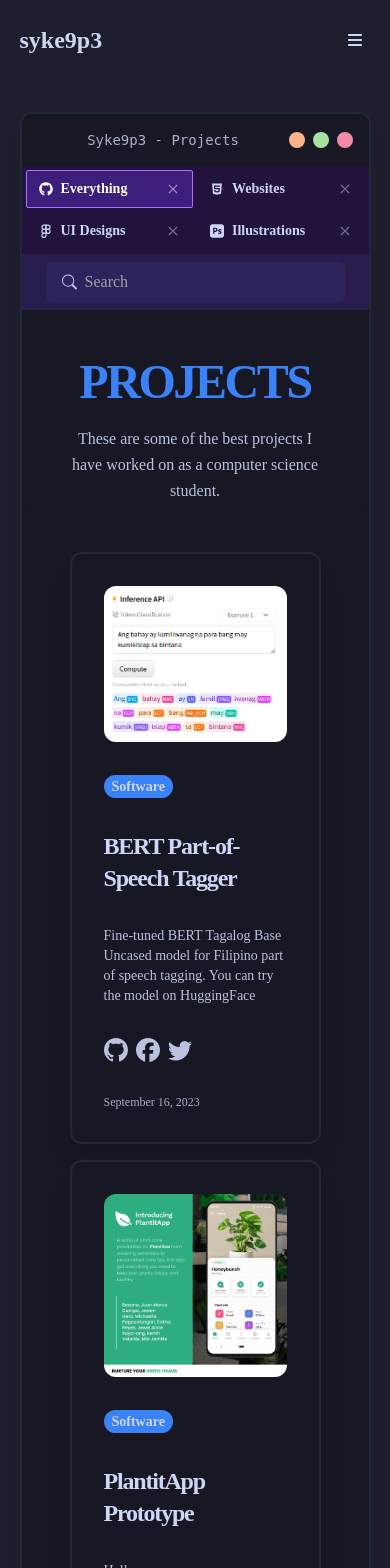
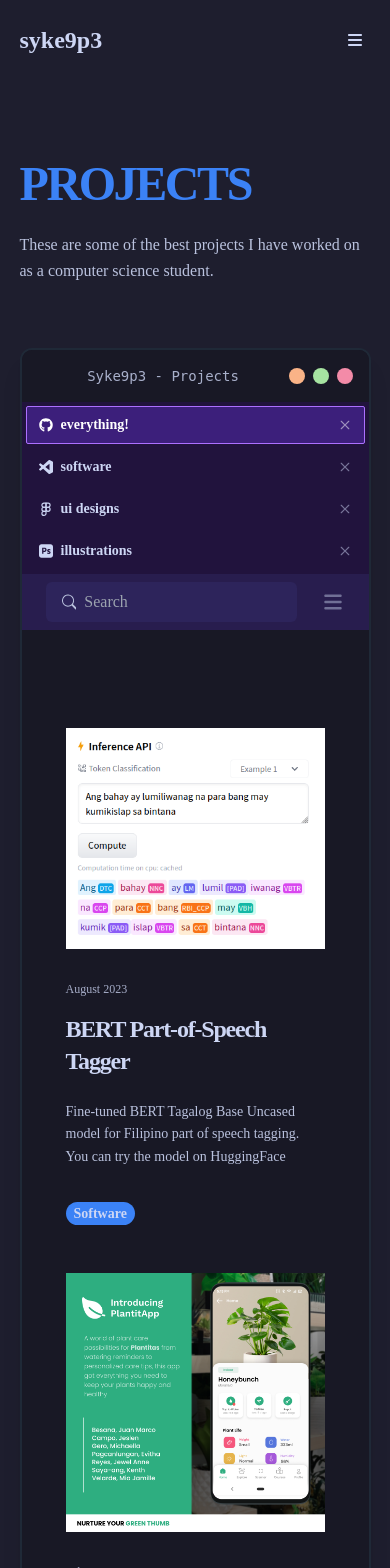
Before and after one commit to syke9p3/syke-portfolio-v2, a React (Vite) app: page /projects in a window 390 px wide. Shown: the top 1568 px of the page. Built offline with nearby package versions, Linux system fonts and the light colour scheme.

Commit message:
animation updates

```diff
--- a/src/components/Navbar.tsx
+++ b/src/components/Navbar.tsx
@@ -45,12 +45,12 @@ const Navbar: React.FC = () => {
               <p>{<FaBars />}</p>
             </button>
             <hr className="opacity-10 md:hidden" />
-            <ul className="flex flex-col items-center md:gap-6 md:flex-row max-h-[calc(100vh-5rem)] overflow-y-auto">
+            <ul className="flex flex-col items-center md:gap-6 md:flex-row max-h-[calc(100vh-5rem)] overflow-y-auto relative">
               {navItems.map((item, i) => (
                 <Link
                   to={item.link}
                   key={i}
-                  className="grid place-items-center py-3 w-full rounded md:w-auto md:py-0 text-catppuccinSubtext1 hover:bg-slate-800"
+                  className="grid relative place-items-center px-1 py-6 w-full rounded nav-item md:w-auto md:py-0 text-catppuccinSubtext1 hover:bg-slate-800"
                 >
                   <li className="font-medium">{item.name}</li>
                 </Link>
--- a/src/components/ProjectCard.tsx
+++ b/src/components/ProjectCard.tsx
@@ -1,7 +1,5 @@
 import { motion } from "framer-motion";
-import { BsGithub, BsTwitter } from "react-icons/bs";
 import { Link } from "react-router-dom";
-import { FaFacebook } from "react-icons/fa6";
 
 interface Project {
   id: number;
@@ -13,49 +11,39 @@ interface Project {
   type: string;
 }
 
+const ProjectCard = ({ project }: { project: Project }) => {
 
-const ProjectCard = ({project} : { project: Project }) => {
   return (
     <motion.div
       initial={{ opacity: 0, y: -50 }}
-      animate={{ opacity: 1, y: 0 }}
-      transition={{ duration: 0.5 }}
+      // animate={{ opacity: 1, y: 0 }}
+      transition={{ duration: 0.5, delay: 0.5 }}
+      whileInView={{ opacity: 1, y: 0 }}
     >
-      <div className="grid grid-cols-1 col-span-1 gap-8 p-8 lg:grid-cols-2">
-        <div className="overflow-hidden rounded-xl max-h-[250px]">
+
+      <div className="grid grid-cols-1 col-span-1 gap-8 sm:p-8">
+        <Link to={project.link} target="_blank" className="rounded-md">
           <img
             src={project.imgSrc}
             alt=""
-            className="object-cover col-span-1 transition-all duration-150 ease-in cursor-pointer md:h-full"
+            className="col-span-1 transition-all duration-150 ease-in cursor-pointer max-h-[400px]"
           />
-        </div>
-        <div className="flex flex-col col-span-1 gap-8">
-          <div>
-            <span className={`px-2 py-1 text-sm font-semibold bg-blue-500 rounded-full`}>
-              Software
-            </span>
+        </Link>
+        <div>
+          <div className="flex flex-col col-span-1">
+            <p className="mt-auto text-xs text-catppuccinSubtext0">
+              {project.date}
+            </p>
+            <h1 className="mt-4 mb-6 text-2xl font-semibold">{project.name}</h1>
+            <p className="text-sm leading-relaxed text-catppuccinSubtext1">
+              {project.description}
+            </p>
+            <div className="my-8">
+              <span className={`px-2 py-1 text-sm font-semibold bg-blue-500 rounded-full`}>
+                Software
+              </span>
+            </div>
           </div>
-          <h1 className="text-2xl font-semibold">{project.name}</h1>
-          <p className="max-w-md text-sm text-catppuccinSubtext1">
-            {project.description}
-          </p>
-          <div className="flex gap-2">
-            <Link to={"/"}>
-              <BsGithub size={24} />
-            </Link>
-            <Link to={"/"}>
-              <FaFacebook size={24} />
-            </Link>
-            <Link to={"/"}>
-              <BsTwitter size={24} />
-            </Link>
-            {/* <Link to={'/'}> */}
-            {/* TODO: create custom icon component  */}
-            {/* </Link> */}
-          </div>
-          <p className="mt-auto text-xs text-catppuccinSubtext0">
-            September 16, 2023
-          </p>
         </div>
       </div>
     </motion.div>
--- a/src/components/Window.tsx
+++ b/src/components/Window.tsx
@@ -1,24 +1,40 @@
 import React from "react";
+import { motion } from 'framer-motion'
 
-
-
-
-
-const Window = ({header, children}: { header?: string, children: React.ReactNode }) => {
+const Window = ({
+  header,
+  children,
+  delay
+}: {
+  header?: string;
+  delay?: number;
+  children: React.ReactNode;
+}) => {
   return (
-    <div className="overflow-hidden w-full rounded-xl border-2 border-gray-800 shadow-xl duration-75 ease-in transtion-all text-catppuccinSubtext1 bg-catppuccinMantle min-h-32 hover:border-catppuccinPeach group">
-      {header &&
-
-        <div className="flex overflow-hidden justify-between items-center p-4 bg-catppuccinMantle">
-        <span></span>
-        <span className="font-['monospace'] opacity-80 group-hover:opacity-100 text-sm truncate max-w-full">{header}</span>
-        <span className="flex space-x-2">
-          <span className="rounded-full b bg-catppuccinPeach size-4"></span>
-          <span className="rounded-full b bg-catppuccinGreen size-4"></span>
-          <span className="rounded-full b bg-catppuccinRed size-4"></span>
-        </span>
-      </div>}
-      <div className="">{children}</div>
+    <div className="overflow-hidden rounded-xl border-2 border-gray-800 shadow-xl hover:border-catppuccinPeach">
+      <div
+        className="w-full resize-y text-catppuccinSubtext1 bg-catppuccinMantle min-h-32 group"
+      >
+        {header && (
+          <div
+            className="flex overflow-hidden justify-between items-center p-4 bg-catppuccinMantle">
+            <span></span>
+            <span className="font-['monospace'] opacity-80 group-hover:opacity-100 text-sm truncate max-w-full">
+              {header}
+            </span>
+            <div
+              className="flex space-x-2">
+              <span className="rounded-full b bg-catppuccinPeach size-4"></span>
+              <span className="rounded-full b bg-catppuccinGreen size-4"></span>
+              <span className="rounded-full b bg-catppuccinRed size-4"></span>
+            </div>
+          </div>
+        )}
+        <motion.div
+      initial={{ opacity: 0}}
+      animate={{ opacity: 1}}
+      transition={{ duration: 0.5, delay: delay || 0}} className="">{children}</motion.div>
+      </div>
     </div>
   );
 };
--- /dev/null
+++ b/src/components/animation/CursorBlinker.tsx
@@ -0,0 +1,60 @@
+import { motion, useMotionValue, useTransform, animate } from "framer-motion";
+import { useEffect, useState } from "react";
+
+function CursorBlinker({blinkDelay}: {blinkDelay: number}) {
+
+  const cursorVariants = {
+    blinking: {
+      opacity: [0, 0, 0, 0, 1, 1, 1, 1],
+      transition: {
+        duration: 1,
+        repeat: Infinity,
+        repeatDelay: 0,
+        ease: "linear",
+        times: [0, 0.5, 0.5, 0.5, 0.5, 0.5, 0.5, 0.5, 1],
+        delay: blinkDelay
+      }
+    }
+  };
+
+  return (
+    <motion.div
+      variants={cursorVariants}
+      animate="blinking"
+      className="inline-block h-5 w-[10px] translate-y-1 bg-catppuccinText"
+    />
+  );
+}
+
+export default function TextAnim({baseText, delay, blinkDelay, removeCursor, removeCursorDelay}:{baseText: string, delay: number, blinkDelay: number, removeCursor?: boolean, removeCursorDelay: number }) {
+  const count = useMotionValue(0);
+  const [isTypingComplete, setIsTypingComplete] = useState(false);
+
+  useEffect(() => {
+    const timeoutId = setTimeout(() => {
+      const controls = animate(count, baseText.length, {
+        duration: 4,
+        ease: 'easeInOut',
+        onComplete: () => {removeCursor && setTimeout(() => setIsTypingComplete(true), removeCursorDelay * 1000)},
+      });
+      return controls.stop;
+    }, delay * 1000); // convert delay to milliseconds
+
+    return () => clearTimeout(timeoutId); // cleanup timeout on unmount
+  }, [baseText.length, delay, count]);
+
+  const rounded = useTransform(count, (latest) => Math.round(latest));
+  const displayText = useTransform(rounded, (latest) =>
+    baseText.slice(0, latest)
+  );
+
+
+  return (
+    <span className="">
+      <motion.span>
+         {displayText}
+      </motion.span>
+      {!isTypingComplete && <CursorBlinker blinkDelay={blinkDelay}/>}
+    </span>
+  );
+}
--- a/src/pages/Home.tsx
+++ b/src/pages/Home.tsx
@@ -1,7 +1,10 @@
 import { motion } from "framer-motion";
 import Window from "../components/Window";
-import { CgChevronRight } from "react-icons/cg";
+import { CgChevronRight, CgFile } from "react-icons/cg";
 import { Helmet } from "react-helmet";
+import { Link } from "react-router-dom";
+import TextAnim from "../components/animation/CursorBlinker";
+import { useState } from "react";
 
 const Home = () => {
   return (
@@ -9,6 +12,7 @@ const Home = () => {
       <Helmet>
         <title>Kenth Saya-ang Portfolio</title>
       </Helmet>
+
       <main className="min-h-[400px] container mx-auto 80)] bg-cover bg-center bg-no-repeat">
         <Hero />
         {/* <Grid /> */}
@@ -21,82 +25,149 @@ const Hero = () => {
   return (
     <>
       <section id="hero" className="grid py-12 lg:grid-cols-2">
-        <div className="flex flex-col justify-center items-center my-12 sm:flex-row">
-          <motion.div
-            initial={{ opacity: 0, y: -50 }}
-            animate={{ opacity: 1, y: 0 }}
-            transition={{ duration: 0.5 }}
-            className="flex flex-col gap-2"
-          >
-            <p className="text-5xl font-bold lg:text-6xl">
-              Hello I'm <span className="text-catppuccinRed">Kenth</span>!
-            </p>
-            <p className="max-w-sm text-sm leading-relaxed lg:text-md text-catppuccinSubtext1">
-              aspiring <span className="text-cat text-catppuccinBlue">software developer</span> | <span className="m text-catppuccinYellow">ui designer</span>
-            </p>
-            <div className="flex mt-8 max-w-sm text-sm leading-relaxed">
-              <span className="pt-1 pr-2 -ml-2 text-catppuccinRed">
-                <CgChevronRight />
-              </span>
-              Better description of what I do (im a web developer with React,
-              Tailwind CSS)
-            </div>
-          </motion.div>
-        </div>
-
+        <BannerText />
         {/* <div className="flex flex-col gap-6 items-start md:space-y-12 md:flex-row"> */}
         <div className="flex relative flex-col justify-center items-center w-full min-h-72">
-          <div className="relative w-[70%]">
+          <div className="relative w-full md:w-[70%]">
             <PersonalInfoWindow />
           </div>
-          <div className="relative w-[70%] mt-8 lg:-mt-8 lg:ml-16">
+          <div className="relative w-full md:w-[75%] mt-8 lg:-mt-8 lg:ml-16">
             <AboutMeWindow />
           </div>
         </div>
+
       </section>
+      {/* <div className="flex justify-center py-6 mt-12">
+        <p className="text-xs leading-relaxed text-[#9fa4b3c4] opacity-80">My website was inspired from <span className="text-catppuccinYellow">Catpuccin Mocha</span> theme and my <span className="text-catppuccinGreen">Linux Mint</span> setup.</p>
+      </div> */}
     </>
   );
 };
 
-const AboutMeWindow = () => {
+const BannerText = () => {
   return (
-    <Window header="About me">
-      <div
-        className="items-center p-1 leading-[1.6em] relative"
-        style={{ fontFamily: "Fira Code" }}
+    <div className="grid relative flex-col place-content-center py-12 pb-24 sm:flex sm:flex-row">
+      <motion.div
+        initial={{ opacity: 0, y: -50 }}
+        animate={{ opacity: 1, y: 0 }}
+        transition={{ duration: 0.5 }}
+        className="flex relative flex-col gap-3"
       >
-        <div className="">
-          <div className="px-2 mb-2 align-middle text-catppuccinBase bg-catppuccinSubtext0">
-            GNU Nano
-          </div>
+        {/* <div className="b">
+          <span className="p-1 my-2">@syke9p3</span>
+        </div> */}
+        <p className="text-5xl font-bold lg:text-6xl">
+          Hello I'm <span className="text-catppuccinRed">Kenth</span>!
+        </p>
+          {/* <hr className="mb-2 opacity-20" /> */}
+        <Selection />
+        <div className="flex flex-col mt-4 max-w-md leading-relaxed text-catppuccinSubtext1">
+          Better description of what I do (im a web developer with React,
+          Tailwind CSS) I'm quite passionate about learning anything I find
+          interesting.
         </div>
-        <div className="flex gap-1 p-4">
-          <span className="pt-1">
-            <CgChevronRight />
+        <span>
+          <Link to={'/files/resume.pdf'} target="_blank" className="inline-block my-4">
+            <button className="flex gap-2 items-center px-4 py-3 text-sm font-semibold bg-gradient-to-r from-cyan-500 to-blue-500 rounded-full group hover:from-cyan-400 hover:to-blue-400 text-catppuccinBase">
+              <div className="group-hover:" ><CgFile size={20} /></div>
+              See My Resume
+            </button>
+          </Link>
+        </span>
+      </motion.div>
+
+    </div>
+
+  )
+}
+
+
+const Selection = () => {
+
+  const [hovered, setHovered] = useState<number | null>(null);
+
+  const selections = [
+    {
+      name: 'software developer',
+      link: 'software',
+      color: 'catppuccinBlue'
+    },
+    {
+      name: 'ui designer',
+      link: 'ui',
+      color: 'catppuccinYellow'
+    },
+    {
+      name: 'illustrator',
+      link: 'graphic',
+      color: 'catppuccinTeal'
+    },
+  ]
+
+  return (
+    <div className="flex gap-2 leading-relaxed -translate-x-6 lg:text-md text-catppuccinSubtext1">
+      {selections && selections.map((selection, i) => (
+        <Link to={`/projects?category=${selection.link}`} className='border-white border-opacity-20'>
+          <div className="flex gap-2 pr-2 pb-3 h-full group" key={i}
+            onMouseEnter={() => setHovered(i)}
+            onMouseLeave={() => setHovered(null)}
+          >
+            {/* {
+              selected === i ?
+                (<motion.span
+                  initial={{ x: 5 }}
+                  animate={{ x: -3}}
+                  transition={{
+                    repeat: Infinity,
+                    ease: "easeInOut",
+                    repeatType: "reverse",
+                    duration: 0.5
+                  }}
+                  className="mt-1 scale-125">
+                  <CgChevronRight />
+                </motion.span>) :
+                (<div className="opacity-50">|</div>)
+            } */}
+
+
+
+
+              <motion.span
+            initial={{ x: 5 }}
+            animate={{ x: -3 }}
+            transition={{
+              repeat: Infinity,
+              ease: "easeInOut",
+              repeatType: "reverse",
+              duration: 0.5
+            }}
+                  className={`mt-1 ${(!hovered && i === 0) ? `opacity-100` : `opacity-0`} group-hover:opacity-100`}>
+            <CgChevronRight className="scale-125"/>
+          </motion.span>
+
+
+
+
+          <span className={`text-${selection.color}`}>
+            {selection.name}
           </span>
-          <div className="grid gap-2">
-            <div>
-              I'm quite passionate about learning anything I find interesting.
-            </div>
-            <div>
-              Recently, I've been new to the world of{" "}
-              <span className="text-catppuccinRed">open-source</span> and would
-              like to contribute to more repositories soon.
-              <span className="w-12 text-transparent bg-red-500 animate-blink">
-                0
-              </span>
-            </div>
-          </div>
         </div>
-      </div>
-    </Window>
-  );
-};
+        </Link>
+  ))
+}
+    </div >
+  )
+}
+
+
 
 const PersonalInfoWindow = () => {
   return (
-    <Window header="Personal Information">
-      <div
+    <Window header="Personal Information" delay={0.3}>
+      <motion.div
+        initial={{ opacity: 0 }}
+        animate={{ opacity: 1 }}
+        transition={{ duration: 0.5, delay: 0.5 }}
         className="items-center p-1 leading-[1.6em]"
         style={{ fontFamily: "Fira Code" }}
       >
@@ -134,16 +205,58 @@ const PersonalInfoWindow = () => {
             </p>
           </div>
         </div>
+      </motion.div>
+
+      <div className="pb-12">
+
       </div>
-
-      <div className="pb-12"></div>
 
       <div className="grid p-1 max-h-64 md:grid-cols-12">
         <div className="col-span-4 max-w-full"></div>
+
       </div>
     </Window>
   );
 };
+
+
+
+const AboutMeWindow = () => {
+
+  const delays = [1, 5];
+
+  return (
+    <Window header="about_me.txt" delay={delays[0]}>
+      <div
+        className="items-center p-1 leading-[1.6em] relative"
+        style={{ fontFamily: "Fira Code" }}
+      >
+        <div
+          className="">
+          <div className="px-2 mb-2 align-middle text-catppuccinBase bg-catppuccinSubtext0">
+            GNU Nano
+          </div>
+        </div>
+        <div className="flex gap-1 p-4">
+          <span className="pt-1">
+            <CgChevronRight />
+          </span>
+          <div className="grid gap-2">
+            <div className="leading-relaxed">
+              <TextAnim baseText={"I'm quite passionate about learning anything I find interesting."} delay={delays[0]} blinkDelay={0} removeCursor removeCursorDelay={0} />
+              <div className="inline-block h-5 w-[10px] translate-y-1 bg-transparent" />
+            </div>
+            <div className="leading-relaxed">
+              <TextAnim baseText={"Recently, I've been exploring the world of open source software and is looking repositories to contribute to."} delay={delays[0] + delays[1]} blinkDelay={delays[1]} removeCursor removeCursorDelay={3} />
+              <div className="inline-block h-5 w-[10px] translate-y-1 bg-transparent" />
+            </div>
+          </div>
+        </div>
+      </div>
+    </Window>
+  );
+};
+
 
 // const Grid = () => {
 //   return (
--- a/src/pages/Projects.tsx
+++ b/src/pages/Projects.tsx
@@ -1,79 +1,115 @@
-import { useState } from "react";
+import { motion, stagger, useAnimate, useInView } from "framer-motion";
+import { useEffect, useState } from "react";
+import { useSearchParams } from "react-router-dom";
+import { Helmet } from 'react-helmet';
 import ProjectCard from "../components/ProjectCard.tsx";
-import { BsSearch } from "react-icons/bs";
+import Window from "../components/Window.tsx";
 import projects from "../data/projects.ts";
-import Window from "../components/Window.tsx";
 import {
   FaArrowLeft,
   FaArrowRight,
   FaArrowRotateRight,
+  FaBars,
   FaGithub,
 } from "react-icons/fa6";
+import { BsSearch } from "react-icons/bs";
 import { CgClose } from "react-icons/cg";
 import { FiFigma } from "react-icons/fi";
-import { DiHtml5 } from "react-icons/di";
-import { SiAdobephotoshop } from "react-icons/si";
-import { Helmet } from 'react-helmet';
+import { SiAdobephotoshop, SiVisualstudiocode } from "react-icons/si";
 
-const categories = [
-  {
-    key: "all",
-    name: "Everything",
+interface Category {
+  name: string;
+  icon: React.ReactNode;
+}
+
+const categories: Record<string, Category> = {
+  all: {
+    name: "everything!",
     icon: <FaGithub />,
   },
-  {
-    key: "web",
-    name: "Websites",
-    icon: <DiHtml5 />,
+  software: {
+    name: "software",
+    icon: <SiVisualstudiocode />,
   },
-  {
-    key: "ui",
-    name: "UI Designs",
+  ui: {
+    name: "ui designs",
     icon: <FiFigma />,
   },
-  {
-    key: "illustration",
-    name: "Illustrations",
+  graphic: {
+    name: "illustrations",
     icon: <SiAdobephotoshop />,
   },
-];
+}
+
+type CategoryKey = keyof typeof categories;
 
 const Projects = () => {
-  const [category, setCategory] = useState(0);
 
-  // useEffect(() => {
-  //   first
 
-  //   return () => {
-  //     second
-  //   }
-  // }, [category])
 
   return (
     <>
       <Helmet>
-      <title>Project | Kenth Saya-ang Portfolio</title>
+        <title>Projects | Kenth Saya-ang Portfolio</title>
       </Helmet>
       <main className="flex flex-col min-h-[90vh] py-8 container mx-auto">
-        <div className="flex flex-col gap-6">
+        <motion.div
+        initial={{ opacity: 0, y: -50 }}
+        animate={{ opacity: 1, y: 0 }}
+        transition={{ duration: 0.5 }} className="flex flex-col gap-6 mt-12 mb-16">
+          <h1 className="text-5xl font-bold text-blue-500 uppercase md:text-5xl xl:text-6xl">
+            Projects
+          </h1>
+          <p className="max-w-md leading-relaxed text-catppuccinSubtext1">
+            These are some of the best projects I have worked on as a
+            computer science student.
+          </p>
+        </motion.div>
+          <Browser />
+      </main>
+    </>
+  );
+};
+
+import React from 'react'
+
+const Browser = () => {
+
+  const [searchParams, setSearchParams] = useSearchParams();
+  const [category, setCategory] = useState<CategoryKey>(searchParams.get('category') as CategoryKey || 'all');
+
+  const handleChangeCategory = (item: string) => {
+    setCategory(item)
+    setSearchParams({ category: item });
+  }
+
+  const [scope, animate] = useAnimate()
+  const isInView = useInView(scope)
+
+  useEffect(() => {
+     if (isInView) {
+       animate(scope.current, { opacity: 1, y: 50 }, { delay: stagger(9.5) })
+     }
+  }, [isInView])
+
+  return (
     <Window header="Syke9p3 - Projects">
       {/* Filter */}
       {/* <div className="grid grid-cols-2 px-1 pt-3 rounded-xl md:grid-cols-4 bg-[#21133d]"> */}
-            <div className="grid grid-cols-2 md:flex px-1 bg-[#21133d] gap-1 p-1">
-              {categories.map((item, i) => (
+      <div className="grid sm:grid-cols-2 md:flex px-1 bg-[#21133d] gap-1 p-1">
+        {categories && Object.keys(categories).map((item, i) => (
           <button
-                  onClick={() => setCategory(i)}
-                  className={`px-3 py-2 border duration-75 ease-out leading-tight rounded-sm  hover:bg-[#3f2b66] ${
-                    i == category
+            onClick={() => { handleChangeCategory(item) }}
+            className={`px-3 py-2 border duration-75 ease-out leading-tight rounded-sm  hover:bg-[#3f2b66] ${item == category
               ? `x-text-catppuccinMantle text-white bg-[#3c1f7b] hover:bg-[#3c1f7b]  border-[#ac70ff] `
-                      : `text-catppuccinText border-transparent `
+              : `text-catppuccinText border-transparent`
               } `}
             key={i}
           >
             <div className="flex gap-4 justify-between items-center text-sm font-semibold transition-all">
               <div className="flex gap-2 justify-between items-center">
-                      <i>{item.icon}</i>
-                      {item.name}
+                <i className="">{categories[item].icon}</i>
+                {categories[item].name}
               </div>
               <i className="opacity-50">
                 <CgClose />
@@ -104,31 +140,28 @@ const Projects = () => {
             placeholder="Search"
           />
         </div>
+        <div className="flex gap-5 opacity-50">
+          <div className="px-1 scale-125">
+            <FaBars />
+          </div>
+        </div>
       </div>
 
       <div className="flex flex-col gap-5 items-center px-3 pt-12 mx-8">
         {/* <h1 className="text-7xl font-bold text-catppuccinRed">Projects</h1> */}
-              <h1 className="text-5xl font-bold text-blue-500 uppercase md:text-5xl xl:text-6xl">
-                Projects
-              </h1>
-              <p className="max-w-xl leading-relaxed text-center text-catppuccinSubtext1">
-                These are some of the best projects I have worked on as a
-                computer science student.
-              </p>
+
+
+        <ul ref={scope}  className="grid gap-4 max-w-4xl rounded-xl md:grid-cols-2 bg-catppuccinMantle">
+          {projects.map((project, i) => (
+            <div key={i}>
+              {project && <ProjectCard project={project} />}
+            </div>
+          ))}
+        </ul>
       </div>
 
-            <ul className="flex flex-wrap gap-4 p-12 rounded-xl bg-catppuccinMantle">
-              {projects.map((project, i) => (
-                  <Window key={i}>
-                    {project && <ProjectCard project={project} />}
     </Window>
-              ))}
-            </ul>
-          </Window>
-        </div>
-      </main>
-    </>
-  );
-};
+  )
+}
 
 export default Projects;
```
Also changed, not shown: src/pages/Bio.tsx (+14 -3 lines). Lines whose indentation alone changed are shown as unchanged.
